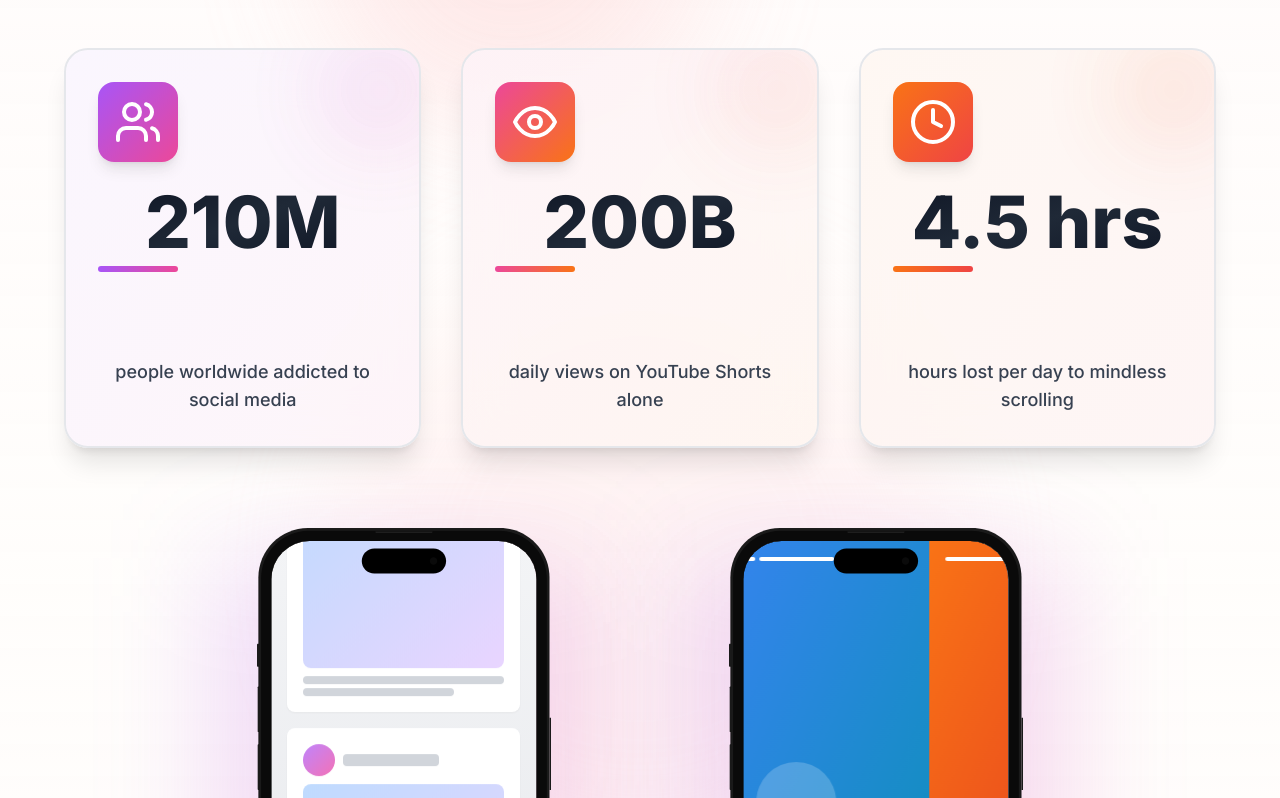
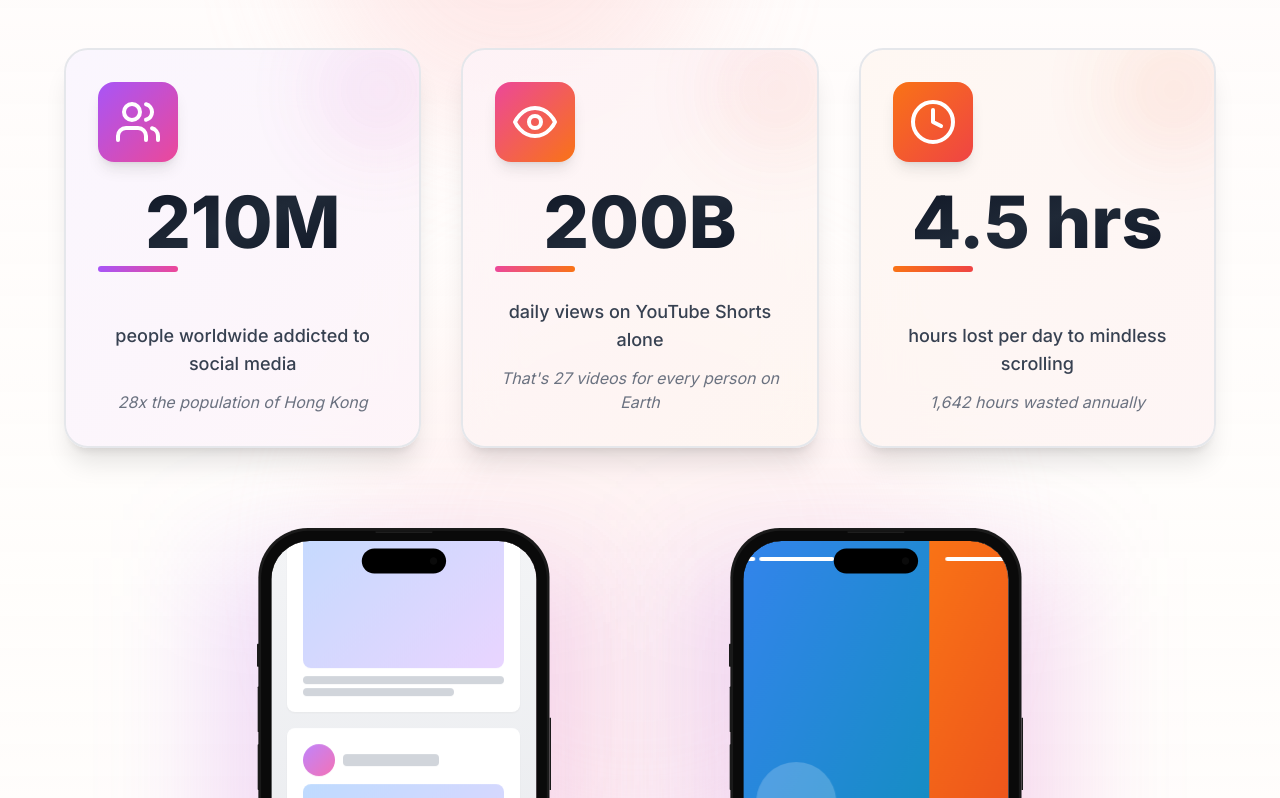
Before and after one commit to dinomartino/JUMPSTARTER-ZPIRE_ReaLife_R1, a Next.js app in the folder reallife-landing/: page / in a window 1280 px wide. Shown: the part 1064-1862 px from the top of the page. Built offline with nearby package versions, Linux system fonts and the light colour scheme.

Commit message:
improve problem section

```diff
--- a/reallife-landing/src/components/sections/Problem.tsx
+++ b/reallife-landing/src/components/sections/Problem.tsx
@@ -64,12 +64,14 @@ export default function Problem() {
             label="people worldwide addicted to social media"
             icon={<Users className="w-12 h-12" />}
             gradient="from-purple-500 to-pink-500"
+            subtitle="28x the population of Hong Kong"
           />
           <StatCard
             number="200B"
             label="daily views on YouTube Shorts alone"
             icon={<Eye className="w-12 h-12" />}
             gradient="from-pink-500 to-orange-500"
+            subtitle="That's 27 videos for every person on Earth"
           />
           <StatCard
             number={inView ? <CountUp end={4.5} decimals={1} duration={2} preserveValue={true} redraw={false} /> : 0}
@@ -77,6 +79,7 @@ export default function Problem() {
             icon={<Clock className="w-12 h-12" />}
             gradient="from-orange-500 to-red-500"
             suffix=" hrs"
+            subtitle="1,642 hours wasted annually"
           />
         </div>
 
--- a/reallife-landing/src/components/shared/StatCard.tsx
+++ b/reallife-landing/src/components/shared/StatCard.tsx
@@ -10,9 +10,10 @@ interface StatCardProps {
   icon: ReactNode;
   gradient: string;
   suffix?: string;
+  subtitle?: string;
 }
 
-const StatCard = memo(function StatCard({ number, label, icon, gradient, suffix = '' }: StatCardProps) {
+const StatCard = memo(function StatCard({ number, label, icon, gradient, suffix = '', subtitle }: StatCardProps) {
   const [ref, inView] = useInView({ triggerOnce: true, threshold: 0.3 });
 
   return (
@@ -71,6 +72,18 @@ const StatCard = memo(function StatCard({ number, label, icon, gradient, suffix
           >
             {label}
           </motion.p>
+
+          {/* Subtitle/Context */}
+          {subtitle && (
+            <motion.p
+              initial={{ opacity: 0 }}
+              animate={inView ? { opacity: 1 } : {}}
+              transition={{ duration: 0.6, delay: 0.5 }}
+              className="text-sm md:text-base text-gray-500 mt-3 font-normal italic"
+            >
+              {subtitle}
+            </motion.p>
+          )}
         </div>
 
         {/* Shine effect on hover */}
```
